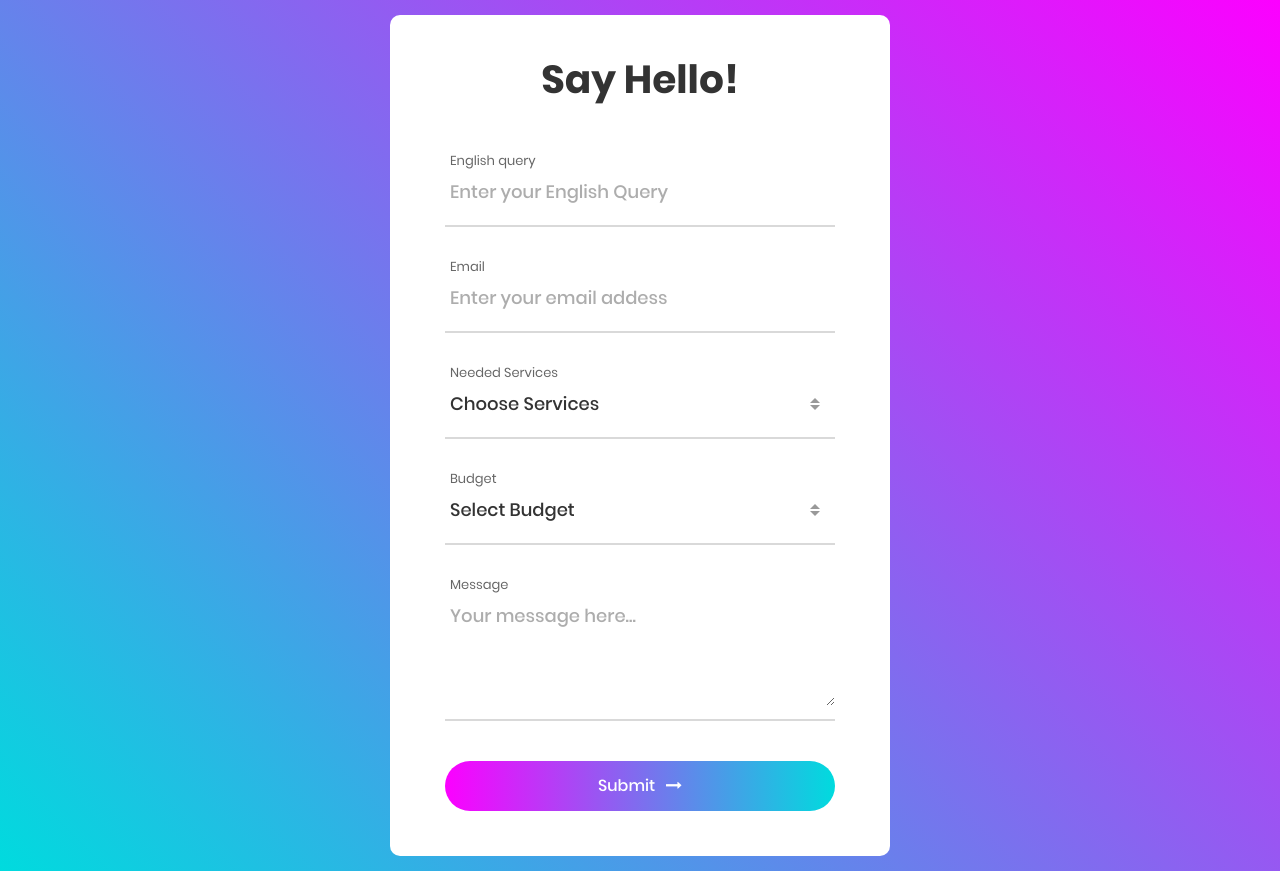
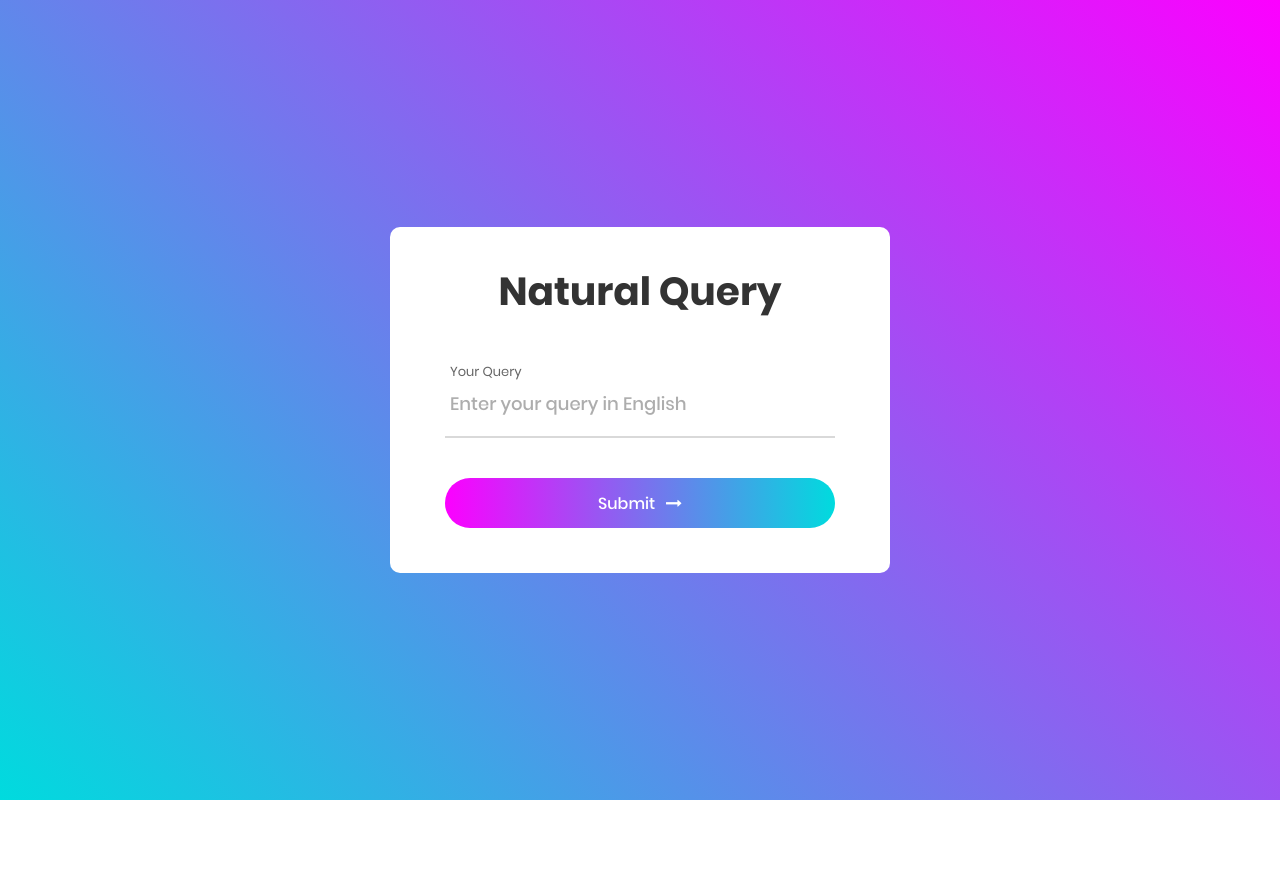
Before and after one commit to Kashdog/NaturalQuery, a Django app: page / in a window 1280 px wide. After the commit the page ends 800 px from the top, so only its background shows below. Run offline with Django 3.2, Linux system fonts and the light colour scheme; some libraries are stand-ins or nearby versions.

Commit message:
New Files

```diff
--- a/FormExample/templates/index.html
+++ b/FormExample/templates/index.html
@@ -35,51 +35,12 @@
 		<div class="wrap-contact100">
 			<form class="contact100-form validate-form" method="post" action="/getdata/">
 				<span class="contact100-form-title">
-					Say Hello!
+					Natural Query
 				</span>
 
 				<div class="wrap-input100 validate-input" data-validate="Name is required">
-					<span class="label-input100">English query</span>
-                    <input class="input100" type="text" name="name" placeholder="Enter your English Query">
-					<span class="focus-input100"></span>
-				</div>
-
-				<div class="wrap-input100 validate-input" data-validate = "Valid email is required: ex@abc.xyz">
-					<span class="label-input100">Email</span>
-					<input class="input100" type="text" name="email" placeholder="Enter your email addess">
-					<span class="focus-input100"></span>
-				</div>
-
-				<div class="wrap-input100 input100-select">
-					<span class="label-input100">Needed Services</span>
-					<div>
-						<select class="selection-2" name="service">
-							<option>Choose Services</option>
-							<option>Online Store</option>
-							<option>eCommerce Bussiness</option>
-							<option>UI/UX Design</option>
-							<option>Online Services</option>
-						</select>
-					</div>
-					<span class="focus-input100"></span>
-				</div>
-
-				<div class="wrap-input100 input100-select">
-					<span class="label-input100">Budget</span>
-					<div>
-						<select class="selection-2" name="budget">
-							<option>Select Budget</option>
-							<option>1500 $</option>
-							<option>2000 $</option>
-							<option>2500 $</option>
-						</select>
-					</div>
-					<span class="focus-input100"></span>
-				</div>
-
-				<div class="wrap-input100 validate-input" data-validate = "Message is required">
-					<span class="label-input100">Message</span>
-					<textarea class="input100" name="message" placeholder="Your message here..."></textarea>
+					<span class="label-input100">Your Query</span>
+                    <input class="input100" type="text" name="name" placeholder="Enter your query in English" size="50">
 					<span class="focus-input100"></span>
 				</div>
 
```
Also changed, not shown: FormExample/FormExample/views.py (+0 -7 lines), FormExample/templates/showdata.html (+77 -15 lines), 1 other file.
